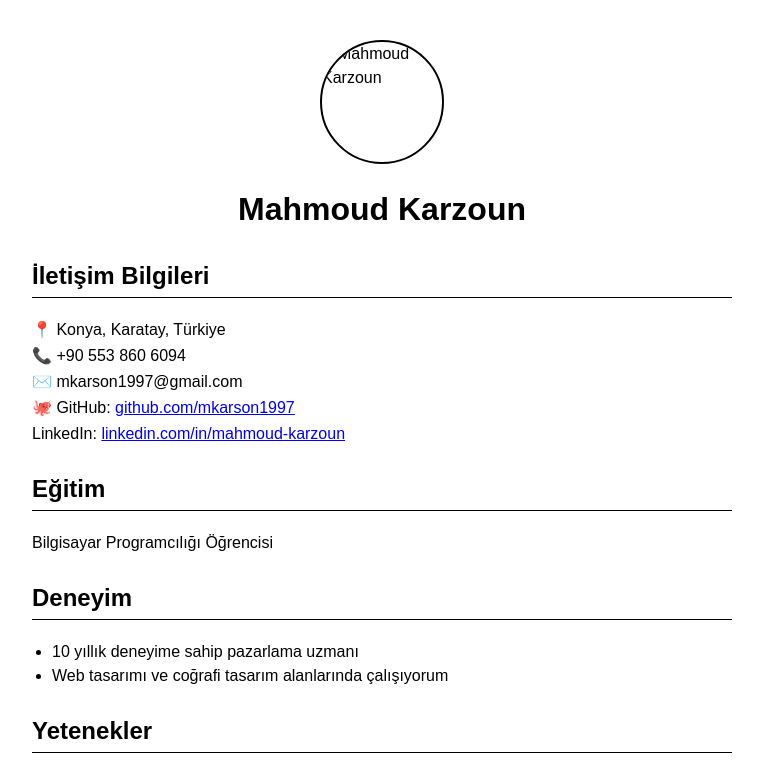
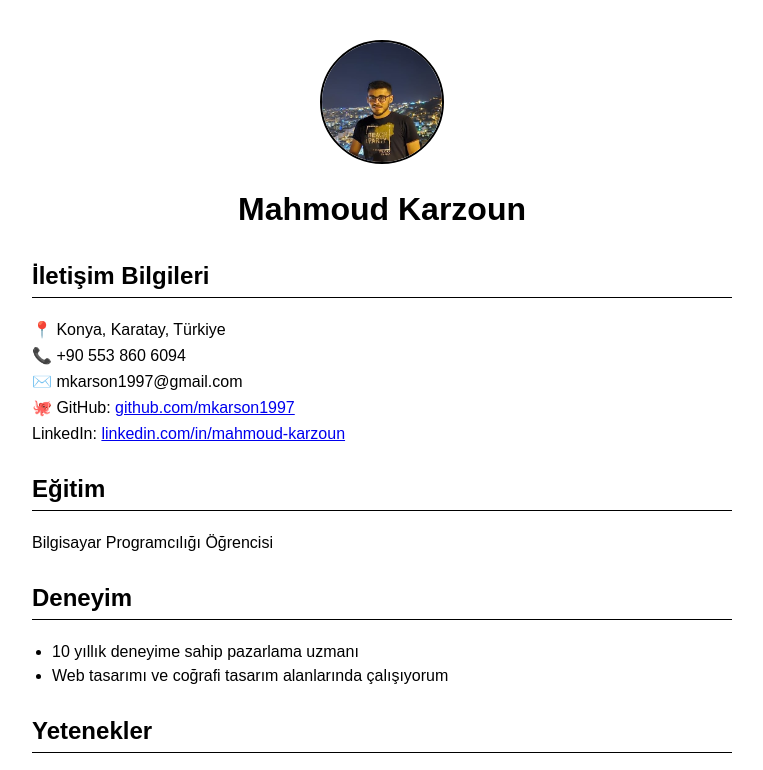
Before and after one commit to mkarson1997/mahmou-kar-cv, a plain HTML site: page index.html in a window 1280 px wide. Shown: the top 770 px of the page, without its empty margins (258-1021 px from the left). Drawn offline with Linux system fonts and the light colour scheme.

Commit message:
Update index.html

```diff
--- a/index.html
+++ b/index.html
@@ -45,7 +45,7 @@
 </head>
 <body>
   <div class="photo">
-    <img src="images/mahmoud.jpg" alt="Mahmoud Karzoun">
+    <img src="/mahmoud.jpg" alt="Mahmoud Karzoun">
   </div>
   <h1>Mahmoud Karzoun</h1>
   <h2>İletişim Bilgileri</h2>
```
